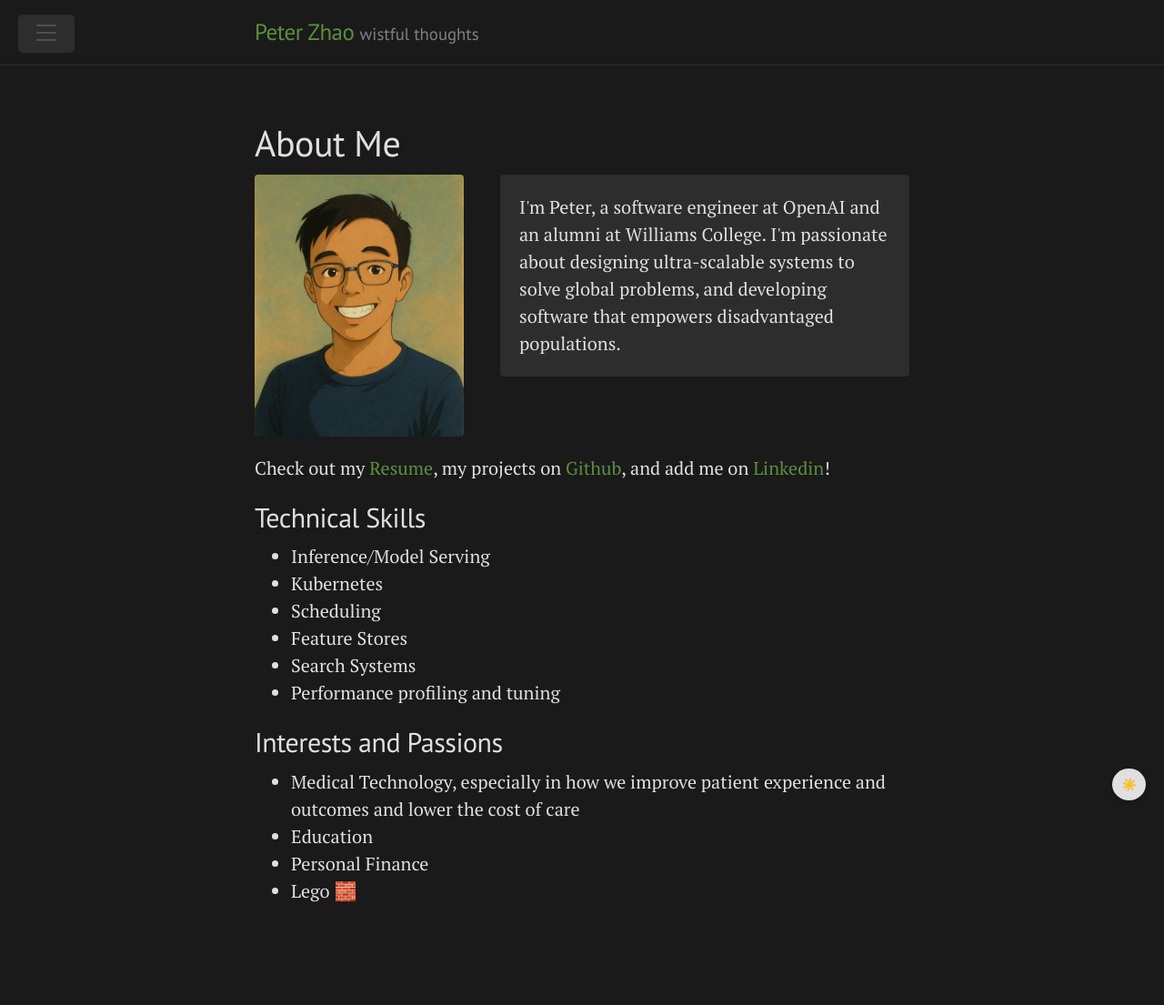
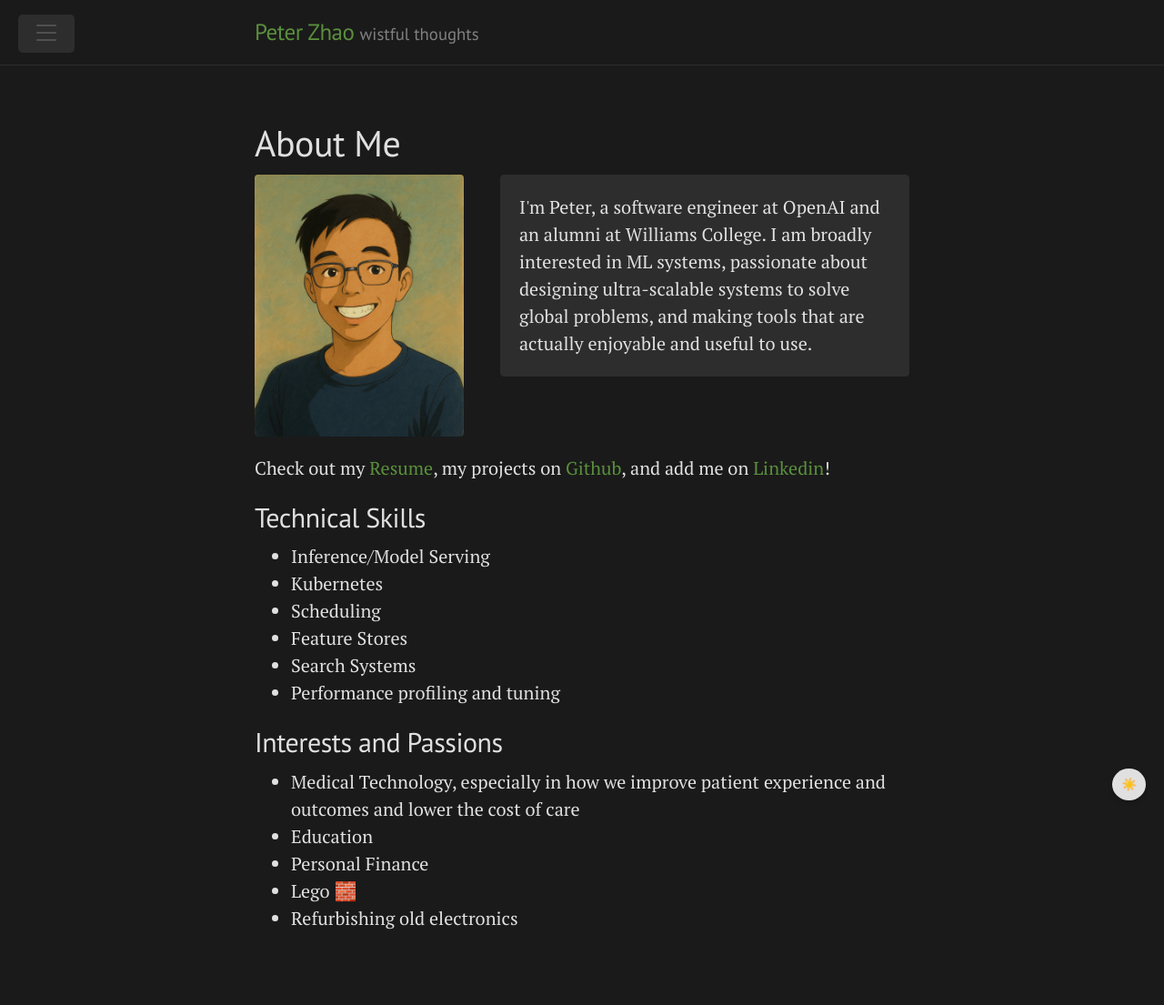
Before and after one commit to pzhao1799/pzhao1799.github.io, a Jekyll site: the page built from about.md, in a window 1280 px wide. Shown: the whole page at 91% size. Built offline with Jekyll 4.4.1, drawn with Linux system fonts in a browser that asks for light colours; before the commit the page ends 1075 px from its top, so only the background shows below that.

Commit message:
Update about.md

```diff
--- a/about.md
+++ b/about.md
@@ -6,7 +6,7 @@ title: About Me
   <img src="../profile.jpg" alt="profile" width="230" class="profile-image">
   <div class="profile-content">
     <p class="message">
-    I'm Peter, a software engineer at OpenAI and an alumni at Williams College. I'm passionate about designing ultra-scalable systems to solve global problems, and developing software that empowers disadvantaged populations.
+    I'm Peter, a software engineer at OpenAI and an alumni at Williams College. I am broadly interested in ML systems, passionate about designing ultra-scalable systems to solve global problems, and making tools that are actually enjoyable and useful to use.
     </p>
   </div>
 </div>
@@ -28,3 +28,4 @@ Check out my [Resume](../Resume.pdf), my projects on [Github](https://github.com
 - Education
 - Personal Finance
 - Lego 🧱
+- Refurbishing old electronics
```
